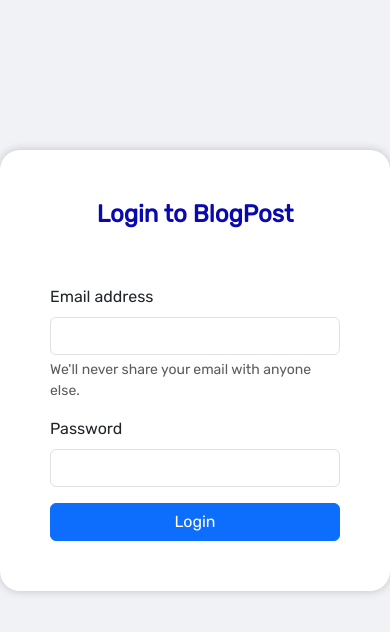
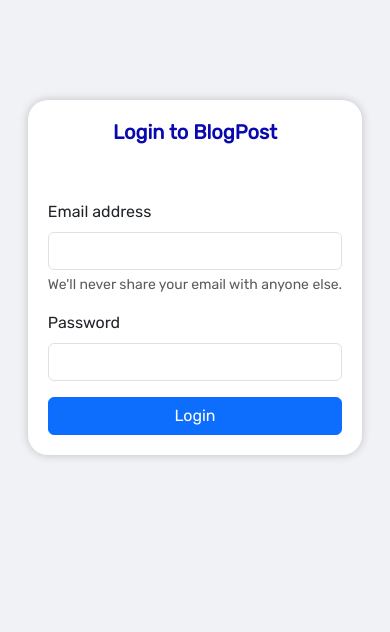
Before and after one commit to GavishkaChamindu/test-3-frontend, a React (Create React App) app: page / in a window 390 px wide. Shown: the top 632 px of the page. Built offline with nearby package versions, Linux system fonts and the light colour scheme.

Commit message:
complete login page

```diff
--- a/src/pages/Login/Login.jsx
+++ b/src/pages/Login/Login.jsx
@@ -2,6 +2,9 @@
 
 export default function Login() {
   return (
+
+    <div class="container-fluid">
+
     <div className="login">
 
         <div className="set-padding">
@@ -46,5 +49,6 @@
       </div>
       </div>
     </div>
+    </div>
   );
 }
--- a/src/pages/Login/login.css
+++ b/src/pages/Login/login.css
@@ -4,6 +4,7 @@
     align-items: center;
     justify-content: center;
     margin-top: 150px;
+
 
 }
 
@@ -27,3 +28,21 @@
     align-items: center;
     justify-content: center;
 }
+
+
+@media screen and (max-width: 600px) {
+
+    .login{
+      justify-content: center;
+      margin-top: 100px;
+
+
+    }
+    .set-padding {
+        padding: 20px;
+        max-width: 100%;
+    }
+    .l-title {
+        font-size: 20px;
+    }
+}
--- a/src/pr-3/ShowPages/newhome.css
+++ b/src/pr-3/ShowPages/newhome.css
@@ -82,7 +82,7 @@
 
 
 
-/* Add this to your CSS file */
+
 
 .new-show-down {
     display: flex;
@@ -95,12 +95,12 @@
 .like-left,
 .comment-center,
 .share-right {
-    flex-basis: 30%; /* Adjust the width as needed */
+    flex-basis: 30%;
     text-align: center;
     cursor: pointer;
     padding: 3px;
 
-    /* Add borders for visual separation */
+
 }
 
 
@@ -118,11 +118,11 @@
 }
 
 .liked .down-icon {
-    color: blue; /* Change the color of the icon to blue when the "liked" class is applied */
+    color: blue;
   }
 
   .liked .edit-span {
-    color: blue; /* Change the color of the text to blue when the "liked" class is applied */
+    color: blue;
   }
 
 
@@ -144,6 +144,6 @@
     .comment-center,
     .share-right {
         flex-basis: 100%;
-        margin-top: 10px; /* Add spacing between columns on small screens */
+        margin-top: 10px;
     }
 }
--- a/src/pr-3/ShowPages/show.css
+++ b/src/pr-3/ShowPages/show.css
@@ -1,13 +1,9 @@
-/* YourComponent.css */
-
-
 .container {
     display: flex;
 
     justify-content: center;
     margin-right: 100px;
     margin-left: 100px;
-/* Ensure the container takes at least the full viewport height */
   }
 .show-contains{
     display: flex;
```
